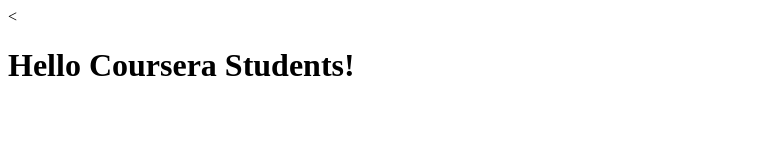
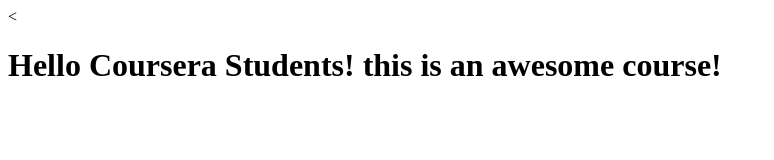
Before and after one commit to monstrosity72/coursera-angularjs, a plain HTML site: page index.html in a window 1280 px wide. Shown: the whole page, without its empty margins (0-774 px from the left). Drawn offline with Linux system fonts and the light colour scheme.

Commit message:
new version.

```diff
--- a/index.html
+++ b/index.html
@@ -5,6 +5,6 @@
     <title>Hello Coursera</title>
   </head>
   <body>
-    <<h1>Hello Coursera Students!</h1>
+    <<h1>Hello Coursera Students! this is an awesome course!</h1>
   </body>
 </html>
```
